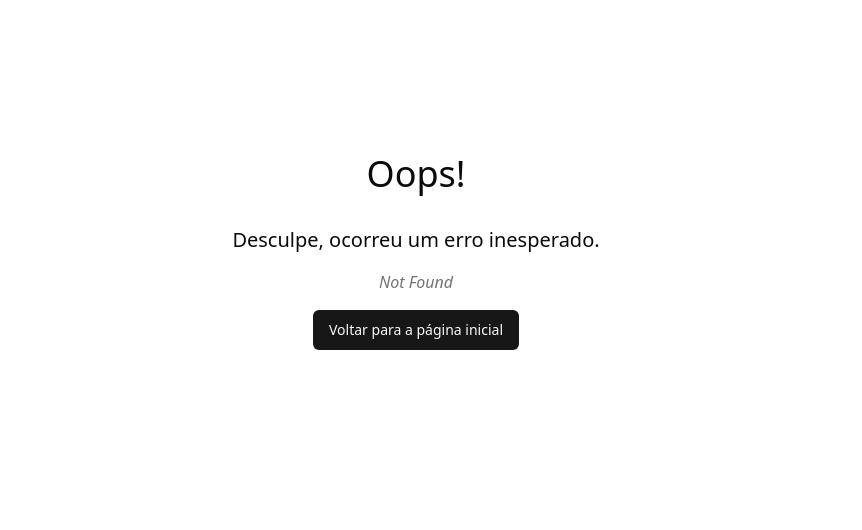
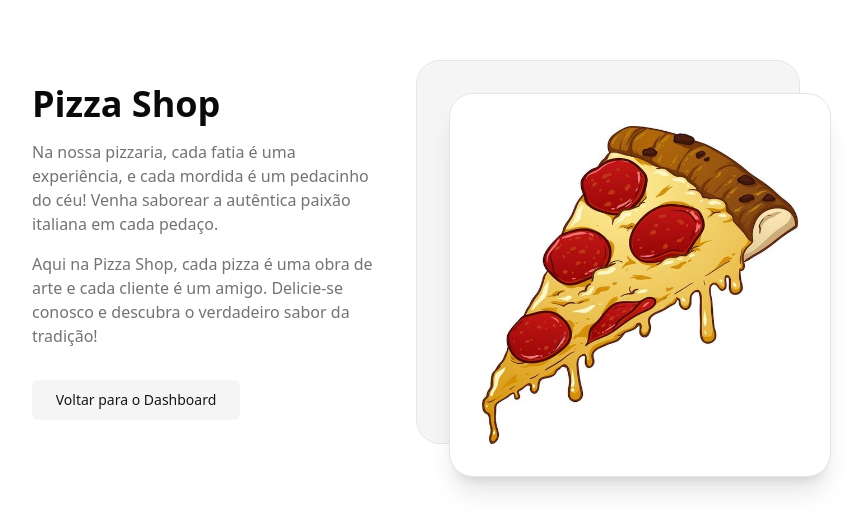
Before and after one commit to GabrielOtsugua/anchor, a React (Vite) app: page /store in a window 1280 px wide. Before the commit this address had no page. Shown: the part 148-678 px from the top of the page, without its empty margins (224-1086 px from the left). Built offline with nearby package versions, Linux system fonts and the light colour scheme.

Commit message:
criar o hero da loja, personalizar a home

```diff
--- /dev/null
+++ b/src/pages/Store/Store.tsx
@@ -0,0 +1,46 @@
+import { Button } from "@/components/ui/button";
+import { useNavigate } from "react-router-dom";
+import pizza from "../../assets/pizza.jpg";
+
+export function Store() {
+  const navigate = useNavigate();
+
+  return (
+    <div className="w-screen h-screen flex justify-center items-center">
+      <div className="w-[70%] grid grid-cols-2 p-16 bg-background rounded-3xl">
+        <div className="flex flex-col justify-center pr-8">
+          <h1 className="text-4xl font-bold mb-4">Pizza Shop</h1>
+          <p className="text-muted-foreground mb-4">
+            Na nossa pizzaria, cada fatia é uma experiência, e cada mordida é um
+            pedacinho do céu! Venha saborear a autêntica paixão italiana em cada
+            pedaço.
+          </p>
+
+          <p className="text-muted-foreground mb-8">
+            Aqui na Pizza Shop, cada pizza é uma obra de arte e cada cliente é
+            um amigo. Delicie-se conosco e descubra o verdadeiro sabor da
+            tradição!
+          </p>
+
+          <Button
+            variant={"secondary"}
+            onClick={() => navigate("/")}
+            className="w-52"
+          >
+            Voltar para o Dashboard
+          </Button>
+        </div>
+
+        <div className="flex justify-center">
+          <figure className="w-96 h-96 border rounded-3xl bg-secondary">
+            <img
+              src={pizza}
+              alt=""
+              className="w-96 h-96 border rounded-3xl translate-x-8 translate-y-8 shadow-xl p-8 bg-white"
+            />
+          </figure>
+        </div>
+      </div>
+    </div>
+  );
+}
--- a/src/pages/_layouts/DefaultLeyout.tsx
+++ b/src/pages/_layouts/DefaultLeyout.tsx
@@ -73,9 +73,12 @@ export function DefaultLeyout() {
               <DropdownMenuSeparator />
               <DropdownMenuGroup>
                 <DropdownMenuItem></DropdownMenuItem>
-                <DropdownMenuItem className="cursor-pointer">
+                <DropdownMenuItem
+                  onClick={() => navigate("store")}
+                  className="cursor-pointer"
+                >
                   <Store className="mr-2 h-4 w-4" />
-                  <span>Perfil da loja</span>
+                  <span>Hero da loja</span>
                 </DropdownMenuItem>
                 <DropdownMenuItem
                   onClick={() => navigate("/home")}
--- a/src/pages/auth/Home.tsx
+++ b/src/pages/auth/Home.tsx
@@ -4,14 +4,21 @@ import { Label } from "@/components/ui/label";
 import { motion } from "framer-motion";
 import { Pizza } from "lucide-react";
 import { useNavigate } from "react-router-dom";
+import backgroundPizza from "../../assets/backgrounPizza.jpg";
 
 export function Home() {
   const navigate = useNavigate();
 
   return (
     <main className="grid lg:grid-cols-2 h-screen">
-      <div className="hidden lg:flex flex-col justify-between p-8 border-r bg-muted">
-        <div className="max-w-36 flex gap-3 hover:translate-x-4 duration-500 cursor-default">
+      <div className="hidden lg:flex flex-col justify-between border-r p-8">
+        <img
+          src={backgroundPizza}
+          alt=""
+          className="-z-10 absolute top-0 left-0 w-[50%] h-screen"
+        />
+
+        <div className="max-w-44 flex gap-3 hover:translate-x-4 duration-500 cursor-default bg-muted px-4 py-2 rounded-3xl">
           <Pizza />
           <h1 className="text-xl font-medium">pizza.shop</h1>
         </div>
```
Also changed, not shown: src/main.tsx (+7 -0 lines), src/assets/backgrounPizza.jpg (added), src/assets/pizza.jpg (added).
